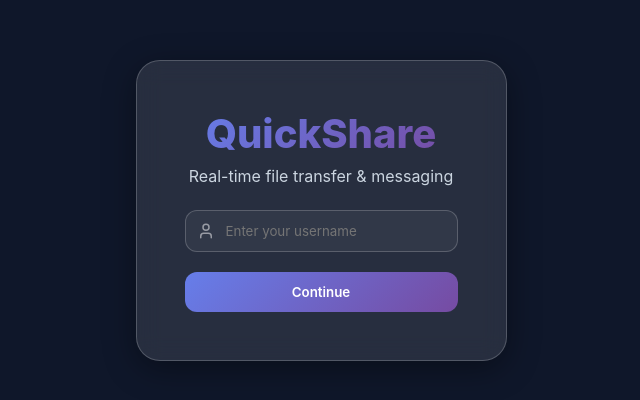
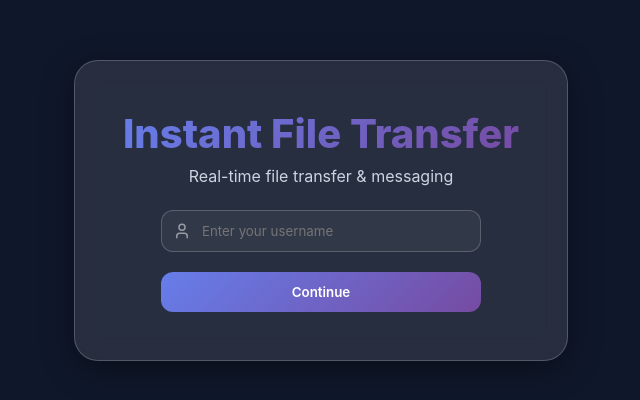
Before and after one commit to Shubham20040627/QuickFileTransfer, a React (Vite) app in the folder client/: page / in a window 1280 px wide. Shown: the part 190-590 px from the top of the page, without its empty margins (319-959 px from the left). Built offline with nearby package versions, Linux system fonts and the light colour scheme; no server answers.

Commit message:
Rename app to Instant File Transfer

```diff
--- a/client/index.html
+++ b/client/index.html
@@ -4,7 +4,7 @@
     <meta charset="UTF-8" />
     <link rel="icon" type="image/svg+xml" href="/favicon.svg" />
     <meta name="viewport" content="width=device-width, initial-scale=1.0" />
-    <title>client</title>
+    <title>Instant File Transfer</title>
   </head>
   <body>
     <div id="root"></div>
--- a/client/src/components/AuthContainer.jsx
+++ b/client/src/components/AuthContainer.jsx
@@ -6,7 +6,7 @@ const AuthContainer = ({ onContinue }) => {
         <div className="glass-card animate-fade-in" style={{ padding: '48px', display: 'flex', flexDirection: 'column', alignItems: 'center', gap: '24px', textAlign: 'center' }}>
             <div>
                 <h1 style={{ fontSize: '2.5rem', fontWeight: '800', marginBottom: '8px', background: 'var(--primary-gradient)', WebkitBackgroundClip: 'text', WebkitTextFillColor: 'transparent' }}>
-                    QuickShare
+                    Instant File Transfer
                 </h1>
                 <p style={{ color: 'var(--text-muted)' }}>Real-time file transfer & messaging</p>
             </div>
```
